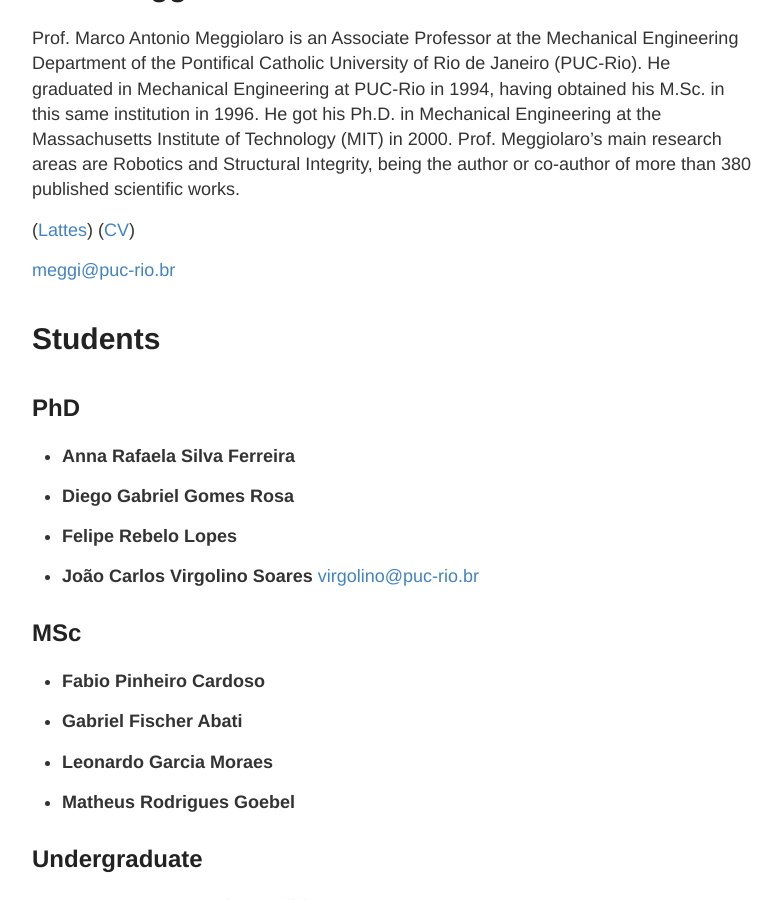
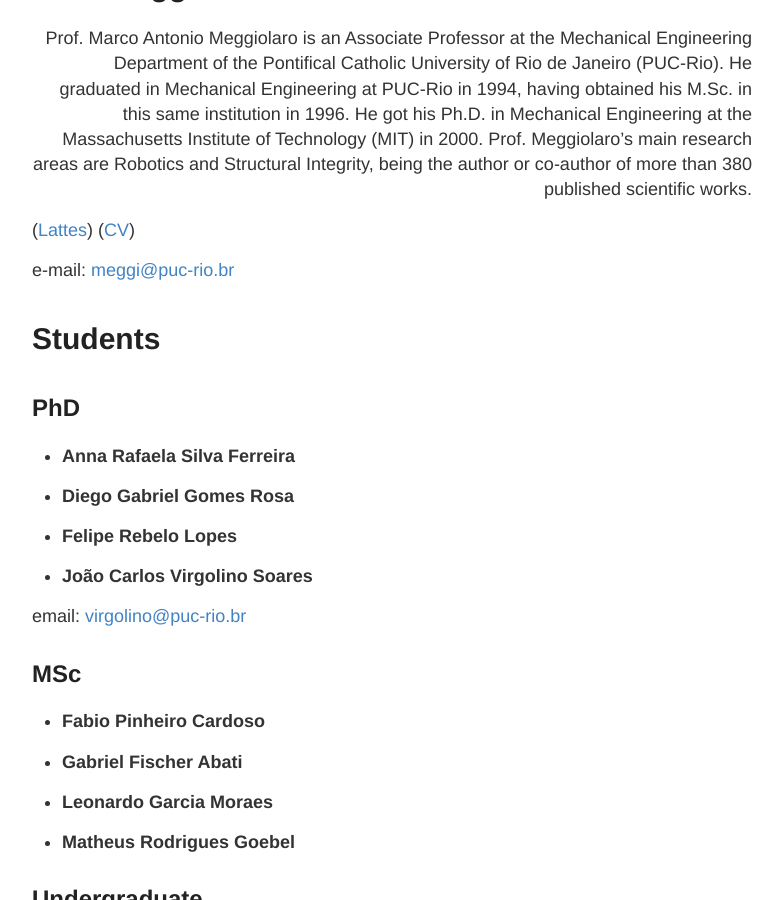
Before and after one commit to labrobpuc/labrobpuc.github.io, a Jekyll site: the page built from people.md, in a window 1280 px wide and 900 px high, scrolled down 330 px. Shown: the whole window, without its empty margins (248-1031 px from the left). Built offline with Jekyll 4.4.1, drawn with Linux system fonts in a browser that asks for light colours.

Commit message:
Update people.md

```diff
--- a/people.md
+++ b/people.md
@@ -6,11 +6,11 @@ permalink: /people/
 
 # Prof. Meggiolaro
 
-Prof. Marco Antonio Meggiolaro is an Associate Professor at the Mechanical Engineering Department of the Pontifical Catholic University of Rio de Janeiro (PUC-Rio). He graduated in Mechanical Engineering at PUC-Rio in 1994, having obtained his M.Sc. in this same institution in 1996. He got his Ph.D. in Mechanical Engineering at the Massachusetts Institute of Technology (MIT) in 2000. Prof. Meggiolaro’s main research areas are Robotics and Structural Integrity, being the author or co-author of more than 380 published scientific works.
+<div style="text-align: right"> Prof. Marco Antonio Meggiolaro is an Associate Professor at the Mechanical Engineering Department of the Pontifical Catholic University of Rio de Janeiro (PUC-Rio). He graduated in Mechanical Engineering at PUC-Rio in 1994, having obtained his M.Sc. in this same institution in 1996. He got his Ph.D. in Mechanical Engineering at the Massachusetts Institute of Technology (MIT) in 2000. Prof. Meggiolaro’s main research areas are Robotics and Structural Integrity, being the author or co-author of more than 380 published scientific works. </div>
 
-([Lattes](http://meggi.usuarios.rdc.puc-rio.br/paper/R78_JIRS21_Crowd_SLAM.pdf)) ([CV](http://meggi.usuarios.rdc.puc-rio.br/meggi.html))
+([Lattes](http://lattes.cnpq.br/1259500926303809)) ([CV](http://meggi.usuarios.rdc.puc-rio.br/meggi.html))
 
-[meggi@puc-rio.br](mailto:meggi@puc-rio.br)
+e-mail: [meggi@puc-rio.br](mailto:meggi@puc-rio.br)
 
 # Students
 
@@ -23,7 +23,8 @@ Prof. Marco Antonio Meggiolaro is an Associate Professor at the Mechanical Engin
 - **Felipe Rebelo Lopes**
 
 - **João Carlos Virgolino Soares**
-[virgolino@puc-rio.br](mailto:virgolino@puc-rio.br)
+
+email: [virgolino@puc-rio.br](mailto:virgolino@puc-rio.br)
 
 ## MSc
 
```
